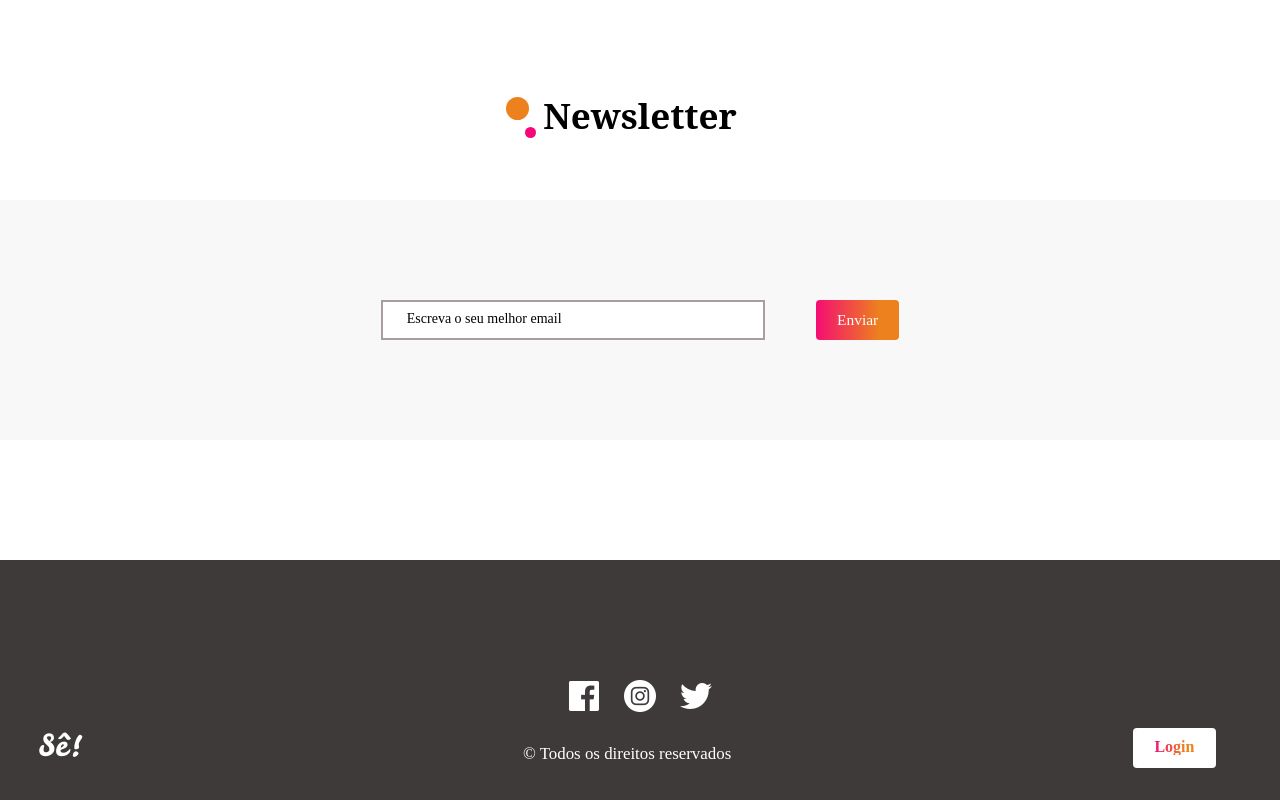
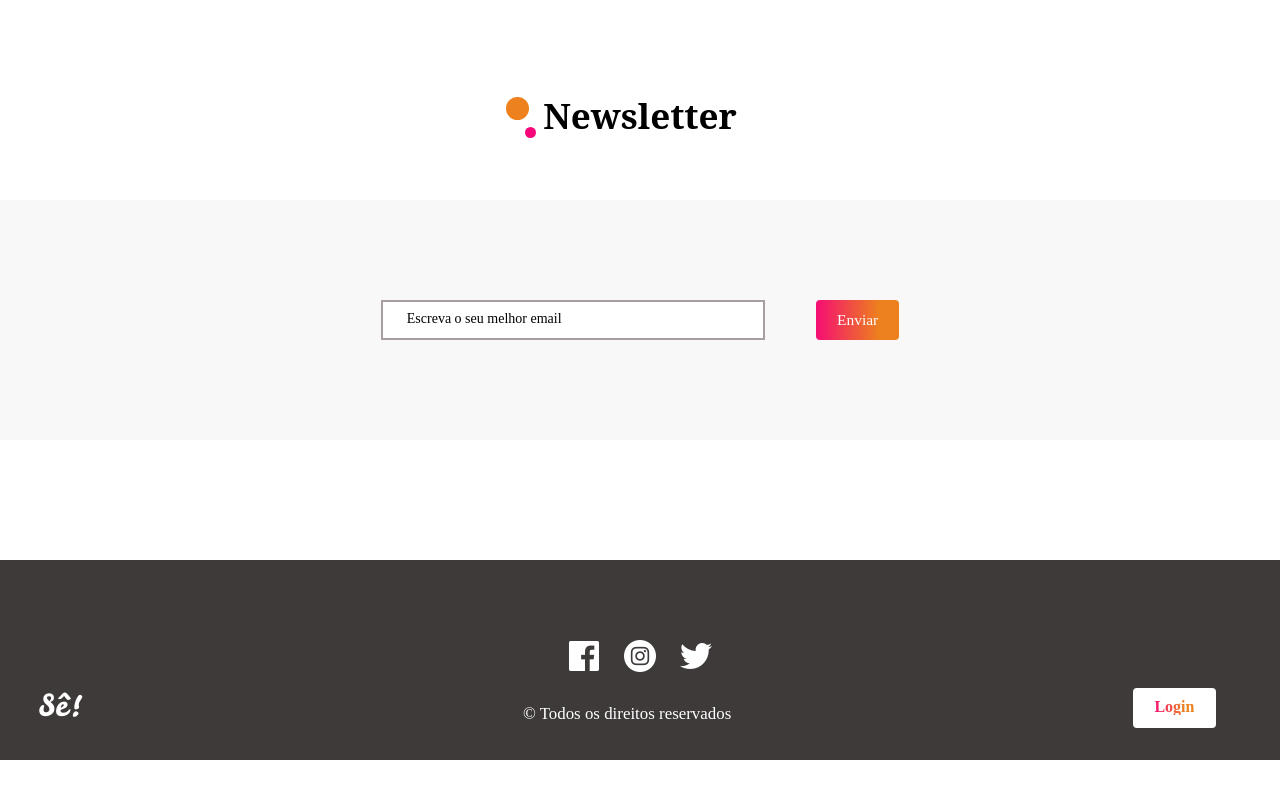
Before and after one commit to Creuma-Kuzola/Perfumaria-Se, a plain HTML site: page index.html in a window 1280 px wide. Shown: the part 4160-4960 px from the top of the page. After the commit the page ends 4920 px from the top, so only its background shows below. Drawn offline with Linux system fonts and the light colour scheme; a web font is replaced by a local one.

Commit message:
Diminui o size do footer

```diff
--- a/css/index.css
+++ b/css/index.css
@@ -438,7 +438,7 @@ body{
 
     background-color: #3E3A3A;
     width: 100vw;
-    height: 30vh;
+    height: 25vh;
     color: #fff;
 }
 
@@ -450,7 +450,7 @@ body{
     place-items: center;
     justify-content: center;
     gap:0 3vh;
-    padding-top: 15vh;
+    padding-top: 10vh;
 }
 
 .icones-footer{
```
